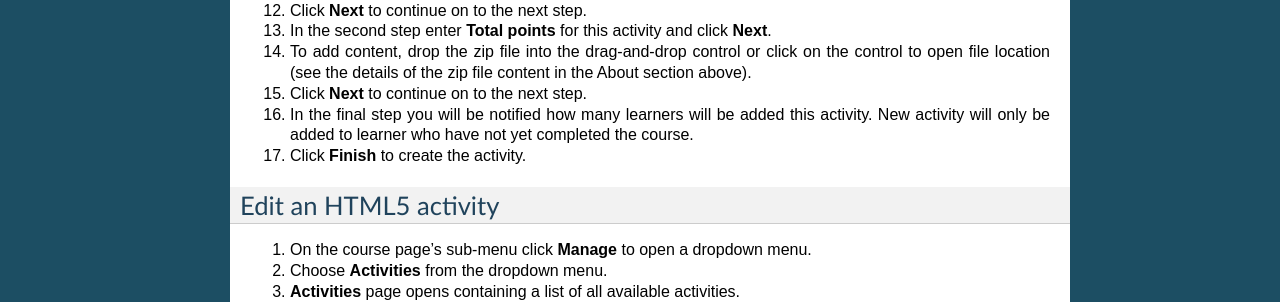
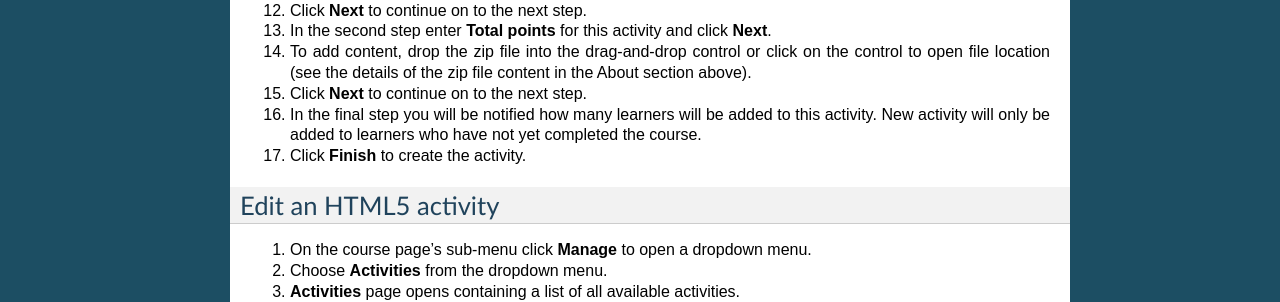
Before and after one commit to pslisko/performa365docs, a Sphinx documentation site: the page built from docs/howto/manage_activities/html5.rst, in a window 1280 px wide. Shown: the part 711-1013 px from the top of the page. Built offline with Sphinx 7.4.7, drawn with Linux system fonts in a browser that asks for light colours; pages that are not in the unit, such as notebooks, are missing from menus.

Commit message:
Update html5.rst

```diff
--- a/docs/howto/manage_activities/html5.rst
+++ b/docs/howto/manage_activities/html5.rst
@@ -31,7 +31,7 @@ Add an HTML5 activity
 #. In the second step enter **Total points** for this activity and click **Next**.
 #. To add content, drop the zip file into the drag-and-drop control or click on the control to open file location (see the details of the zip file content in the About section above).
 #. Click **Next** to continue on to the next step.
-#. In the final step you will be notified how many learners will be added this activity. New activity will only be added to learner who have not yet completed the course.
+#. In the final step you will be notified how many learners will be added to this activity. New activity will only be added to learners who have not yet completed the course.
 #. Click **Finish** to create the activity.
 
 Edit an HTML5 activity
```
